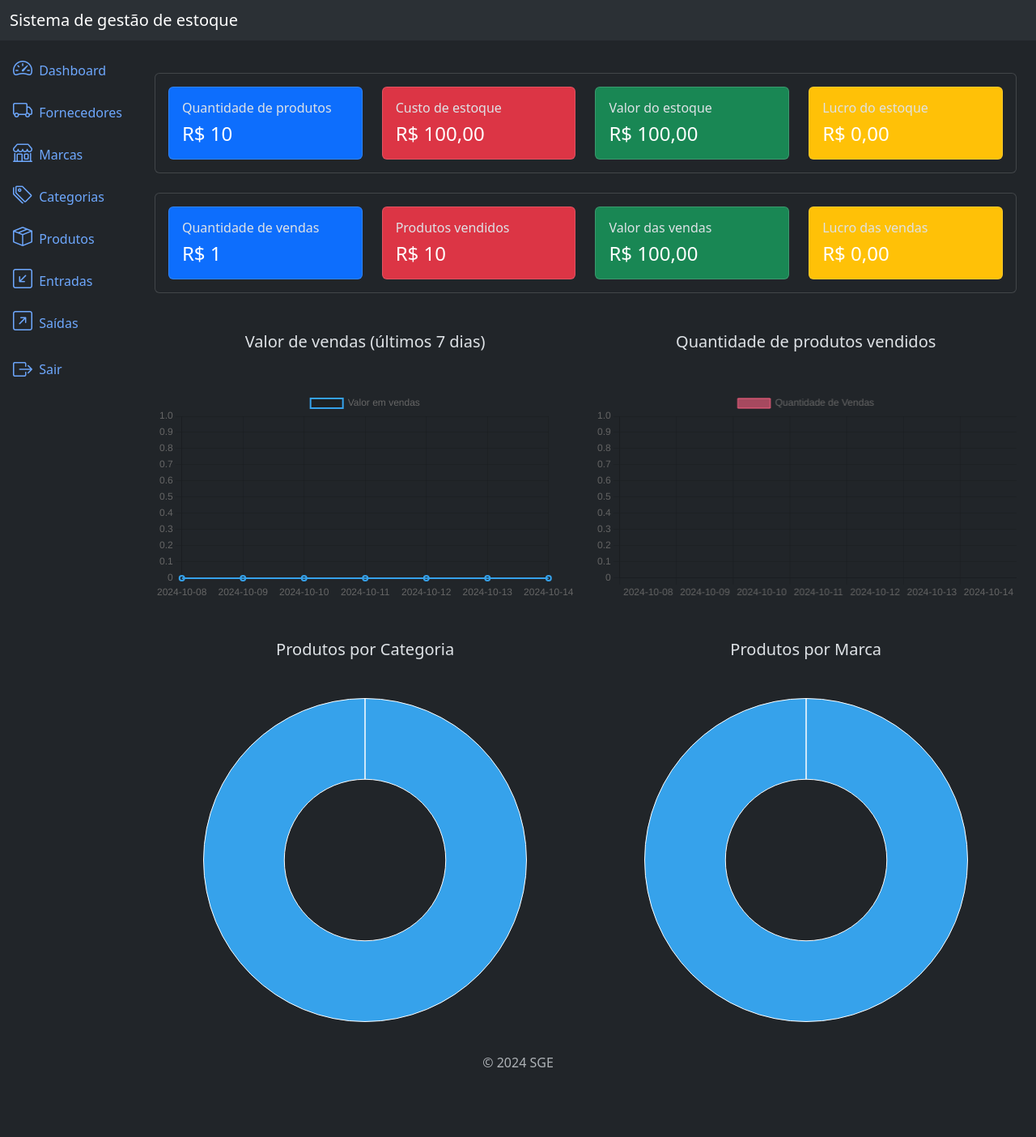
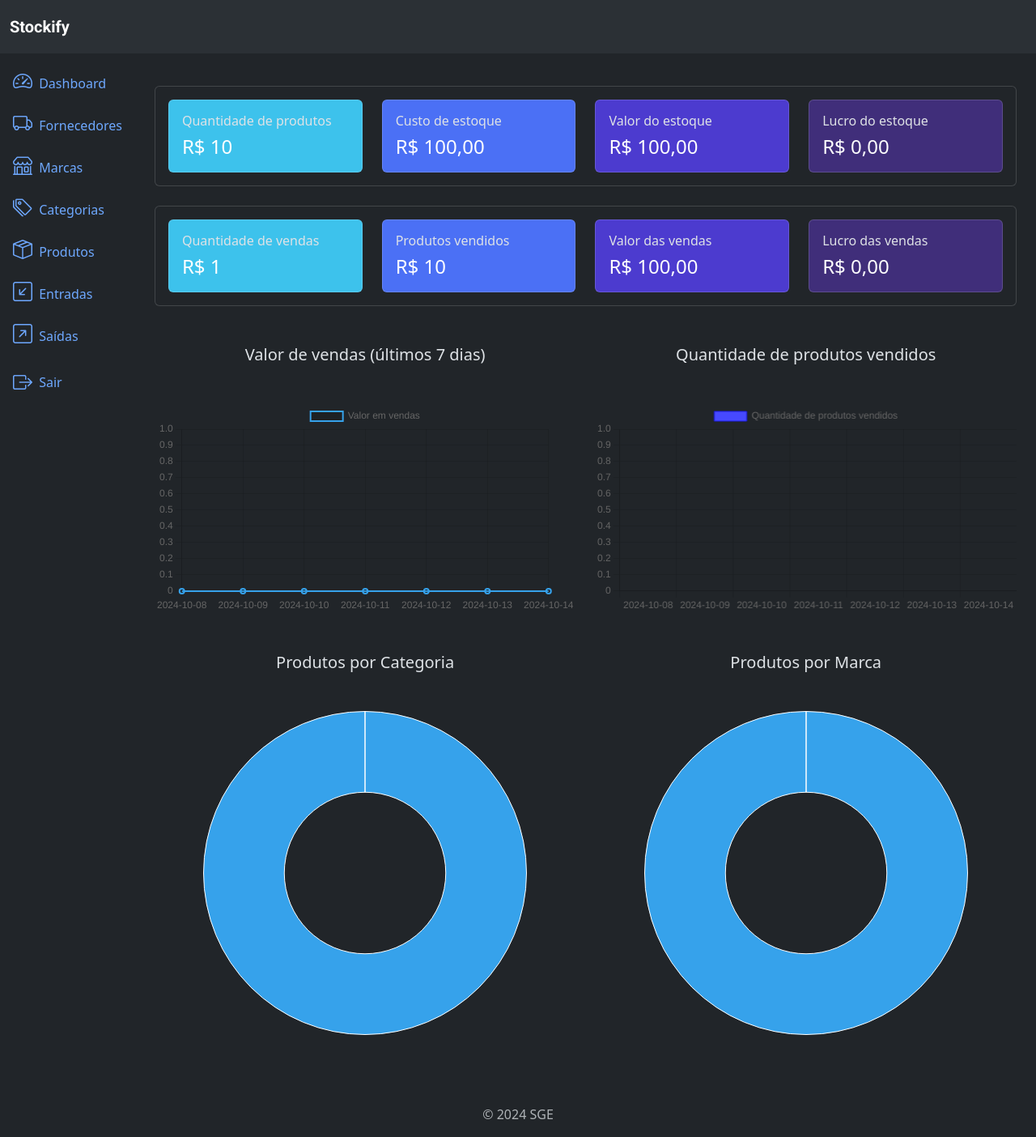
Before and after one commit to brenopereira18/inventory_management, a Django app: page / in a window 1280 px wide. Shown: the whole page at 81% size. Before the commit the page ends 1318 px from the top, so only its background shows below. Run offline with Django 5.2, Linux system fonts and the light colour scheme; a user stored in the database is signed in; tables that the repository leaves empty hold one stand-in row (values such as "Sample post").

Commit message:
:recycle: refactor: update template

```diff
--- a/app/templates/base.html
+++ b/app/templates/base.html
@@ -1,25 +1,21 @@
 <!DOCTYPE html>
 <html lang="pt-br" data-bs-theme="dark">
+
 <head>
   <meta charset="UTF-8" />
   <meta name="viewport" content="width=device-width, initial-scale=1.0" />
-    <link
-      href="https://cdn.jsdelivr.net/npm/bootstrap@5.3.3/dist/css/bootstrap.min.css"
-      rel="stylesheet"
-      integrity="sha384-QWTKZyjpPEjISv5WaRU9OFeRpok6YctnYmDr5pNlyT2bRjXh0JMhjY6hW+ALEwIH"
-      crossorigin="anonymous"
-    />
-    <link
-      rel="stylesheet"
-      href="https://cdn.jsdelivr.net/npm/bootstrap-icons@1.11.3/font/bootstrap-icons.min.css"
-    />
-    <script
-      src="https://cdn.jsdelivr.net/npm/bootstrap@5.3.3/dist/js/bootstrap.bundle.min.js"
+  <link rel="preconnect" href="https://fonts.googleapis.com">
+  <link rel="preconnect" href="https://fonts.gstatic.com" crossorigin>
+  <link href="https://fonts.googleapis.com/css2?family=Roboto:wght@400;700&display=swap" rel="stylesheet">
+  <link href="https://cdn.jsdelivr.net/npm/bootstrap@5.3.3/dist/css/bootstrap.min.css" rel="stylesheet"
+    integrity="sha384-QWTKZyjpPEjISv5WaRU9OFeRpok6YctnYmDr5pNlyT2bRjXh0JMhjY6hW+ALEwIH" crossorigin="anonymous" />
+  <link rel="stylesheet" href="https://cdn.jsdelivr.net/npm/bootstrap-icons@1.11.3/font/bootstrap-icons.min.css" />
+  <script src="https://cdn.jsdelivr.net/npm/bootstrap@5.3.3/dist/js/bootstrap.bundle.min.js"
     integrity="sha384-YvpcrYf0tY3lHB60NNkmXc5s9fDVZLESaAA55NDzOxhy9GkcIdslK1eN7N6jIeHz"
-      crossorigin="anonymous"
-    ></script>
+    crossorigin="anonymous"></script>
   <title>{% block title %}{% endblock %}</title>
 </head>
+
 <body>
   {% include 'components/_header.html' %}
   <div class="container-fluid">
@@ -34,4 +30,5 @@
   </div>
   {% include 'components/_footer.html' %}
 </body>
+
 </html>
--- a/app/templates/components/_footer.html
+++ b/app/templates/components/_footer.html
@@ -1,4 +1,4 @@
-<footer class="footer mt-auto py-3 text-center">
+<footer class="footer mt-5 py-3 text-center">
   <div class="container">
     <span class="text-muted">© 2024 SGE</span>
   </div>
--- a/app/templates/components/_header.html
+++ b/app/templates/components/_header.html
@@ -1,5 +1,12 @@
+<style>
+  .title {
+    font-family: Roboto, sans-serif;
+    font-weight: 700;
+  }
+</style>
+
 <header class="navbar bg-body-tertiary">
-  <div class="container-fluid">
-    <h1 class="navbar-brand mb-0 h1">Sistema de gestão de estoque</h1>
+  <div class="container-fluid pt-2 pb-2">
+    <h1 class="navbar-brand mb-0 h1 title">Stockify</h1>
   </div>
 </header>
--- a/app/templates/components/_product_metrics.html
+++ b/app/templates/components/_product_metrics.html
@@ -1,8 +1,26 @@
+<style>
+  .first-card {
+    background-color: #3DC2EC;
+  }
+
+  .second-card {
+    background-color: #4B70F5;
+  }
+
+  .third-card {
+    background-color: #4C3BCF;
+  }
+
+  .room-card {
+    background-color: #402E7A;
+  }
+</style>
+
 <div class="card mt-4">
   <div class="card-body">
     <div class="row">
       <div class="col-md-3">
-        <div class="card bg-primary">
+        <div class="card first-card">
           <div class="card-body">
             <h6 class="card-title">Quantidade de produtos</h6>
             <p class="card-text text-white font-weight-bold h4">
@@ -12,7 +30,7 @@
         </div>
       </div>
       <div class="col-md-3">
-        <div class="card bg-danger">
+        <div class="card second-card">
           <div class="card-body">
             <h6 class="card-title">Custo de estoque</h6>
             <p class="card-text text-white font-weight-bold h4">
@@ -22,7 +40,7 @@
         </div>
       </div>
       <div class="col-md-3">
-        <div class="card bg-success">
+        <div class="card third-card">
           <div class="card-body">
             <h6 class="card-title">Valor do estoque</h6>
             <p class="card-text text-white font-weight-bold h4">
@@ -32,7 +50,7 @@
         </div>
       </div>
       <div class="col-md-3">
-        <div class="card bg-warning">
+        <div class="card room-card">
           <div class="card-body">
             <h6 class="card-title">Lucro do estoque</h6>
             <p class="card-text text-white font-weight-bold h4">
--- a/app/templates/components/_sales_metrics.html
+++ b/app/templates/components/_sales_metrics.html
@@ -1,8 +1,26 @@
+<style>
+  .first-card {
+    background-color: #3DC2EC;
+  }
+
+  .second-card {
+    background-color: #4B70F5;
+  }
+
+  .third-card {
+    background-color: #4C3BCF;
+  }
+
+  .room-card {
+    background-color: #402E7A;
+  }
+</style>
+
 <div class="card mt-4">
     <div class="card-body">
       <div class="row">
         <div class="col-md-3">
-          <div class="card bg-primary">
+          <div class="card first-card">
             <div class="card-body">
               <h6 class="card-title">Quantidade de vendas</h6>
               <p class="card-text text-white font-weight-bold h4">
@@ -12,7 +30,7 @@
           </div>
         </div>
         <div class="col-md-3">
-          <div class="card bg-danger">
+          <div class="card second-card">
             <div class="card-body">
               <h6 class="card-title">Produtos vendidos</h6>
               <p class="card-text text-white font-weight-bold h4">
@@ -22,7 +40,7 @@
           </div>
         </div>
         <div class="col-md-3">
-          <div class="card bg-success">
+          <div class="card third-card">
             <div class="card-body">
               <h6 class="card-title">Valor das vendas</h6>
               <p class="card-text text-white font-weight-bold h4">
@@ -32,7 +50,7 @@
           </div>
         </div>
         <div class="col-md-3">
-          <div class="card bg-warning">
+          <div class="card room-card">
             <div class="card-body">
               <h6 class="card-title">Lucro das vendas</h6>
               <p class="card-text text-white font-weight-bold h4">
--- a/app/templates/home.html
+++ b/app/templates/home.html
@@ -69,10 +69,10 @@ SGE - Home
             labels: dailyQuantityProductSoldData.dates,
             datasets: [
               {
-                label: "Quantidade de Vendas",
+                label: "Quantidade de produtos vendidos",
                 data: dailyQuantityProductSoldData.values,
-                backgroundColor: "rgba(255, 99, 132, 0.6)",
-                borderColor: "rgba(255, 99, 132, 1)",
+                backgroundColor: "#4649FF",
+                borderColor: "#1D1CE5",
                 borderWidth: 1,
               },
             ],
```
Lines whose indentation alone changed are shown as unchanged.
